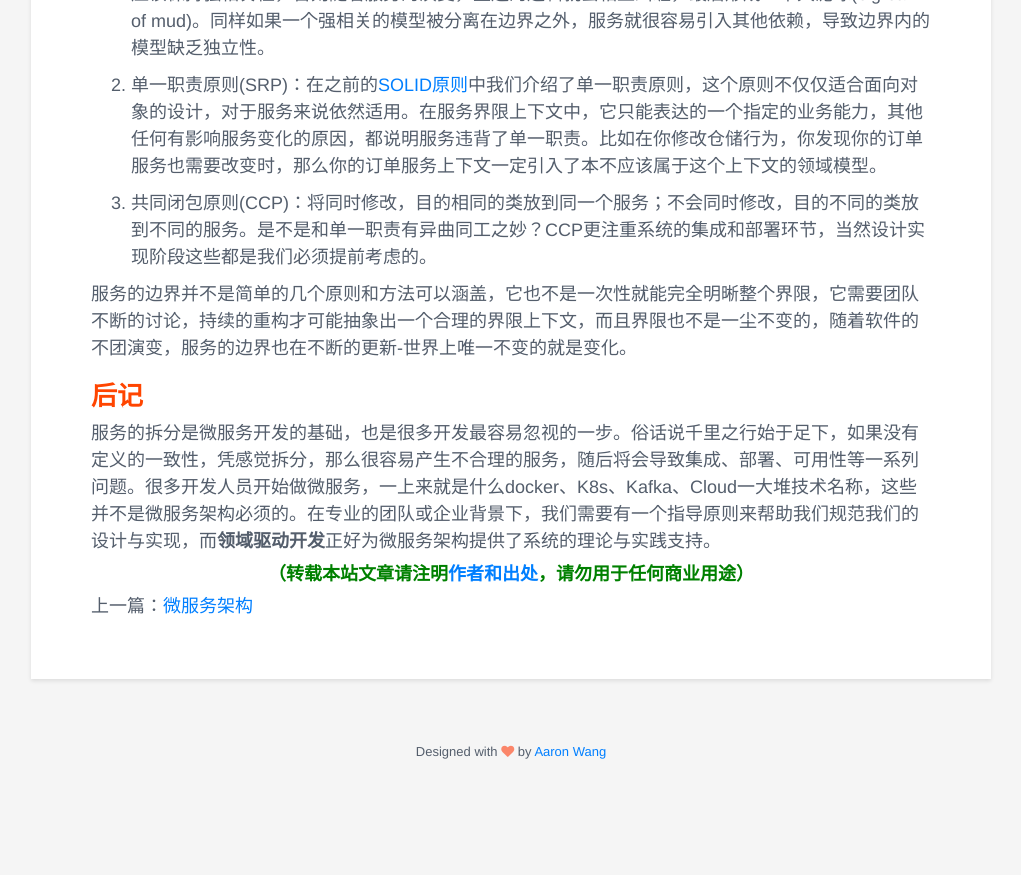
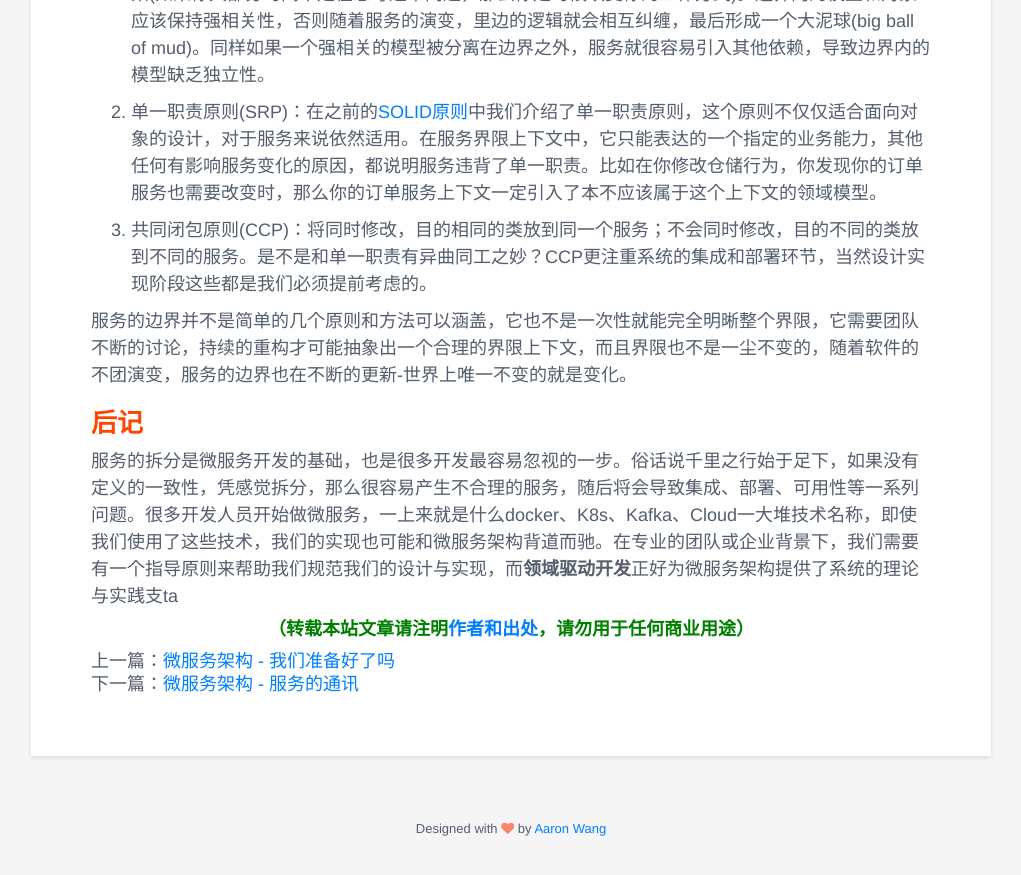
Before and after one commit to qunxi/qunxi.github.io, a Jekyll site: the page built from _posts/2019-01-23-microserivce-domain-drive-design.md, in a window 1280 px wide and 900 px high, scrolled down 2700 px. Shown: the top 875 px of the window, without its empty margins (129-1150 px from the left). Built offline with Jekyll 4.4.1, drawn with Linux system fonts in a browser that asks for light colours; before the commit the page ends 3522 px from its top, so only the background shows below that; some of the changed lines change nothing that is shown; some of the changed text lies outside the part shown.

Commit message:
add a post about micro service

```diff
--- a/_posts/2018-12-25-microservice-architecture.md
+++ b/_posts/2018-12-25-microservice-architecture.md
@@ -3,7 +3,7 @@
 create: 2018-12-25 18:43+08:00
 update: 2018-12-31 18:43+08:00
 layout: page
-title: "微服务架构"
+title: "微服务架构 - 我们准备好了吗"
 description: ""
 comments : true
 categories:
--- a/_posts/2019-01-23-microserivce-domain-drive-design.md
+++ b/_posts/2019-01-23-microserivce-domain-drive-design.md
@@ -58,4 +58,4 @@
 
 # 后记
 
-服务的拆分是微服务开发的基础，也是很多开发最容易忽视的一步。俗话说千里之行始于足下，如果没有定义的一致性，凭感觉拆分，那么很容易产生不合理的服务，随后将会导致集成、部署、可用性等一系列问题。很多开发人员开始做微服务，一上来就是什么docker、K8s、Kafka、Cloud一大堆技术名称，这些并不是微服务架构必须的。在专业的团队或企业背景下，我们需要有一个指导原则来帮助我们规范我们的设计与实现，而**领域驱动开发**正好为微服务架构提供了系统的理论与实践支持。
+服务的拆分是微服务开发的基础，也是很多开发最容易忽视的一步。俗话说千里之行始于足下，如果没有定义的一致性，凭感觉拆分，那么很容易产生不合理的服务，随后将会导致集成、部署、可用性等一系列问题。很多开发人员开始做微服务，一上来就是什么docker、K8s、Kafka、Cloud一大堆技术名称，即使我们使用了这些技术，我们的实现也可能和微服务架构背道而驰。在专业的团队或企业背景下，我们需要有一个指导原则来帮助我们规范我们的设计与实现，而**领域驱动开发**正好为微服务架构提供了系统的理论与实践支ta
--- /dev/null
+++ b/_posts/2019-04-30-microservice-interpocess-communication.md
@@ -0,0 +1,57 @@
+---
+author: qunxi
+create: 2019-04-23 18:43+08:00
+update: 2019-05-01 18:43+08:00
+layout: page
+title: "微服务架构 - 服务的通讯"
+description: ""
+comments : true
+categories:
+tags:
+- 基础
+---
+
+# 前言
+
+在[前面的文章](https://qunxi.github.io/2018/12/25/microservice-architecture.html)，我们介绍了从工程角度将系统拆分成多个自治服务的好处，但从用户角度，用户并不希望去了解系统背后每一具体的服务，他们更关心的是整个系统的呈现方式以及整个系统的集成度。虽然集成是一个系统级别的概念，但它依赖于服务间可被理解的通讯，只有这样服务才可以相互调用。这篇文章我们一起聊一聊微服务间的通讯。
+<!--more-->
+
+# 1.远程调用(Remote Procedure Invocation)
+
+服务通讯必须基于一套可被相互理解的协议(我们有时也叫接口或者契约，语言也是协议的一种呈现方式)，所以定义一套标准的协议会给服务开发带来巨大的经济效益。比如我们可以基于TCP等底层网络协议利用socket编程，实现服务间的通讯。但是从工程角度，我们每编写一个服务，我们就必须了解底层的通讯机制，而且经验有限的开发人员很容易将网络通讯的逻辑与业务代码相耦合，这不仅增加代码维护的复杂度还降低了开发效率。通过封装隐藏底层网络的细节，不仅可以让服务在逻辑上独立于网络基础层，而且有助于开发人员将更多的精力放在在实现服务逻辑本身。其次保证协议相对服务的独立，有利于服务的异构实现(不同平台，不同编程语言的实现)，从而有利于服务的分布式架构与部署。我们也可以基于应用层协议，比如HTTP(应用层协议本身就是对底层协议的封装，我们完全不需要重复造轮子)实现服务的通讯。
+
+服务的远程调用一般可以分为以下两种方式。
+
+* RPC(Remote Procedure Call)：对于一个没有网络编程经验的程序员来说，他们擅长的是进程内的函数调用，一旦要考虑跨进程或跨网络，就会引入很多复杂性(网络的不稳定，并发，限流等等)。如何让服务开发人员在对底层网络一无所知的情况下，又可以充分利用他们熟悉的方式进行编程？于是有人提出了RPC概念：顾名思义，我们可以像调用进程内函数一样，调用远程服务提供的函数，至于远程函数背后的技术细节都被隐藏在具体的RPC框架内。比如CORBA、gRPC、WCF等框架都是这种实现方式，他们不仅封装了底层网络的实现，而且还支持多种编程语言，并且跨平台(是的WCF支持有限)。因为这些框架底层的实现是平台、语言无关，所以造就了这些框架实现的服务具有很好的异构性。RPC调用的好处是传统的开发人员不需要太多转换成本，通过代理模式，业务层的开发完全屏蔽了网络细节，通过调用有业务含义的服务接口完成跨网络的通讯。
+
+* REST(Representational State Transfer)：REST是完全基于HTTP实现的，它们不像RPC强调函数的调用，而是将业务对象看作一种资源，通过HTTP的动词(verbs:PUT/POST/GET/DELETE)和URL对业务资源进行操作，比如我们可以通过POST去创建一个资源，通过GET动词去查询一个资源或者通过PUT对已经存在的资源进行修改。REST和RPC相比更加简洁，它不需要像gRPC, CORBA那样引入一套IDL(接口定义语言)，去生成不同语言的代理客户端，只要客户代码支持HTTP访问，用户就可以接收并根据需要解析数据。因为REST是完全基于HTTP的，所以它并不会因为一些安全策略问题导致服务无法访问(一般机构的防火墙策略都支持HTTP访问)。当然因为REST并没有强制的约束，所以不同的人也会有不同的理解与实现，比如很多人并没有将REST当作一种资源的操作，它依然受RPC的影响，将服务以及服务的函数暴露在URL中(比如https://api.xxx.com/CustomerService/getCustomer/)。当然这并没有对错，只是从[REST成熟度模型](https://martinfowler.com/articles/richardsonMaturityModel.html)看，这并没有体现REST的最大精髓。
+
+不论是RPC还是REST，要完成网络通讯必须具备三个基本要素(我们通常叫作ABC)：地址(Address)，绑定的传输协议(Binding)和数据契约(Contact)。地址最为简单，服务间的通讯必须知道具体的物理或逻辑地址进行连接(URL、IP+端口等)；不同框架支持的传输协议有所不同，一般都会实现一些通用的协议，比如TCP、HTTP等；数据契约也是一些平台无关的标准，比如SOAP(XML)、JSON、Protocol Buffers等。但是作为一个合格的服务接口(API)，这些信息必须对客户是隐藏的。
+
+# 2.API网关(API Gateway)
+
+随着服务的增加，服务接口的使用和管理将成为一个很大的问题。首先作为一个外部的应用程序，很可能需要调用多个服务才能完成一个具体的功能，所以客户必须对每个服务提供的接口非常了解，这将大大增加客户的学习负担，同时暴露过多的内部细节；其次每个服务中的接口并不是都需要暴露给外部客户的，一些接口只是为内部系统提供服务，所以我们需要为每个接口提供不同的访问权限和安全策略，这种分散式的管理(接口容易被忽视)，会增加了开发的成本；最后外部应用对服务的直接依赖，会导致因为服务的升级或修改，导致客户应用不能正常工作，这些便是我们开发微服务必须考虑的问题。
+
+API网关有点类似面向对象设计模式中的门面模式(Facade Pattern)，我们可以将一些非功能性需求(路由、服务发现、负载均衡、安全认证等)以及粗粒度的聚合API在这层实现。这样既不会影响或修改已经存在的微服务，而且可以通过一个或几个集中的入口完成API的管理与控制。![APIGateway](https://docs.microsoft.com/en-us/dotnet/standard/microservices-architecture/multi-container-microservice-net-applications/media/image39.png)
+
+* API管理：RPI虽然在形式上将远程调用抽象成了类似本地的函数调用，但是我们依然要时刻提醒自己，每一次的远程函数调用都是非常大的消耗，我们应该尽可减少服务间的来回调用。比如一个具体功能需要调用多个服务的API才能完成，那么我们在设计外部API时，我就应该考虑是否应该提供一个面向业务的粗粒度接口来减少网络间的多次调用？另外外部应用只知道API网关提供的接口，其内部的调用关系对用户来说是黑盒，因为隔离了内部服务和外部服务的依赖，所以每个具体服务的改变都不会影响到外部应用。
+* 服务发现与路由：我们知道服务发生通讯前必须根据网络地址建立连接。但是网络地址是一个变量，服务重启或者部署到不同的地方，网络地址都有可能发生变化。如果这些都由下游服务来负责管理，那么可以想象，一旦上游服务地址发生变化，下游应用将会无法工作。API网关的另一个好处就是，我们可以将API网关实现成一个反向代理，让所有服务在启动时将自己的地址注册到API网关，这样每一个服务在访问目标服务时，首先会通过API网管查询目标服务的位置，然后进行访问。这就是服务发现和路由的基本原理。
+* 服务访问预处理：因为外部服务首先访问的是API网管，所以我们可以在API网关处理一些访问具体服务的预处理，比如权限的认证、API版本访问控制、负载均衡、服务断熔等。这些都属于cross-cutting的关注点，把它实现在API网关这层，正好实现了关注点的分离。
+
+虽然API网关有很多好处，但是缺点也一样存在，因为API网关在设计上多加了一层，这不仅增加了开发成本，而且会带来性能的损耗，其次API网关很容易使系统架构趋向中心化，中心化的缺点就是瓶颈效应，一旦API网关宕机，没有灾备等措施，那么整个系统很可能瘫痪。
+
+# 3.消息(Messaging)
+
+远程函数调用的好处就是简单明了，但是它的缺点就是客户代码与服务接口存在直接的调用依赖，客户代码必须主动调用服务接口，服务接口一旦改变，客户代码也必须跟着发生变化；另外如果外部应用和服务之间存在一个长请求(long-running request)，那么客户应用就会发生堵塞，即使通过多线程可以解决客户应用堵塞问题，但服务要实现双向通讯，这不仅增加开发成本，而且会影响服务的性能和水平扩展。
+
+消息事件为我们提供了另一种通讯机制。其实在现实生活中，我们大部分的行为并不是被某人或某物直接驱动(RPC就是由客户代码主动驱动)，而是被某一事件(消息)触发(事件驱动)。比如当我们听到电话铃声，我们会主动的去接起电话，而不是被电话控制着去接电话；当出租车司机接收到网约订单，他们才会主动去接客户。这些主体和目标对象并没有直接发生联系，每一个责任主体都是主动做自己责任范围的事。通过消息驱动，我们可以**解耦**服务与服务之间的依赖，这非常有利于实现服务自治。
+
+因为服务之间没有依赖，所以客户端不需要等待服务给出响应就直接返回，这种**异步的通讯**方式不仅有助于提高系统的用户体验，还能减少服务端的通讯压力。一些不需要实时响应或服务暂时超负荷的情况下，我们可以将消息保存到消息队列中，等消息被服务处理完，再发通知告诉客户应用，我们也将这种方式叫做生产者与消费者模式。它和面向对象设计模式中的[观察者模式](https://qunxi.github.io/2017/08/27/design-pattern-observer.html)有着异曲同工之处。下图是RabbitMQ的消息订阅和处理的示意图：![message queue](https://www.rabbitmq.com/img/tutorials/intro/hello-world-example-routing.png)
+
+如上图所示，我们需要一个独立于服务的消息代理(Message Broker)，它负责将消息从发送端传送到接受端，在此过程中它可以对消息进行路由、编排、转义和持久化等。有的消息代理甚至实现了一些与API网关类似的功能(负载均衡、服务发现、服务解耦等)，而且在架构上它也和API网关一样具有隔离层的效果。目前网上有很多开源、成熟的消息中间可用于商业项目(比如[Kafka](https://kafka.apache.org/)、[RabbitMQ](https://www.rabbitmq.com/)、[ZeroMQ](http://zeromq.org/)等)。虽然基于消息代理的开发非常的方便，但是我们依然要注意它的使用，因为我们很容易用着用着就将它们扩展成为一个重量级的ESB(Enterprise Service Bus)，这不但会引导系统设计趋向中心化，而且很容易增加消息管理的复杂度。这也是为什么MartinFowler提倡在微服务设计中应尽量做到**Smart endpoints and dumb pipes**。
+
+我们通常认为消息是一种转瞬即逝的事件，所以我们更关注消息发生的那一刻，对于已经发生的消息我们并不太留意。其实消息是一种已经发生过的**事实**，如果我们能够保存所有发生过的事实，那么我们就可以追溯事物每个时刻的状态，甚至可以还原某一刻的**世界**，是不是很神奇。在分布式的世界，要做到全局实时的一致性几乎很难做到，根据CAP原则，我们必须在一致性、可用性和分区容错之间做出权衡。如果我们持久化了所有的消息，至少我们可以保证最终数据的一致性(银行很多业务就是这么实现的)。所以将通过领域设计，抽象领域事件(Domain Event)是基于消息驱动非常好的实践方法。如果感兴趣的可以参看领域驱动开发的红宝书([Implementing Domain-Driven Design](https://book.douban.com/subject/11940943/))。
+
+# 后记
+
+本文介绍了服务间通讯的基本概念，具体的实现和设计并不是那么简单，需要综合考虑很多问题，而且这里介绍的通讯是基于服务开发这个层面，在后续的服务部署中，我们也会涉及到服务的管理和编排，这些过程也需要考虑服务的通讯，我们会在后续的章节继续讨论这些问题。
```
